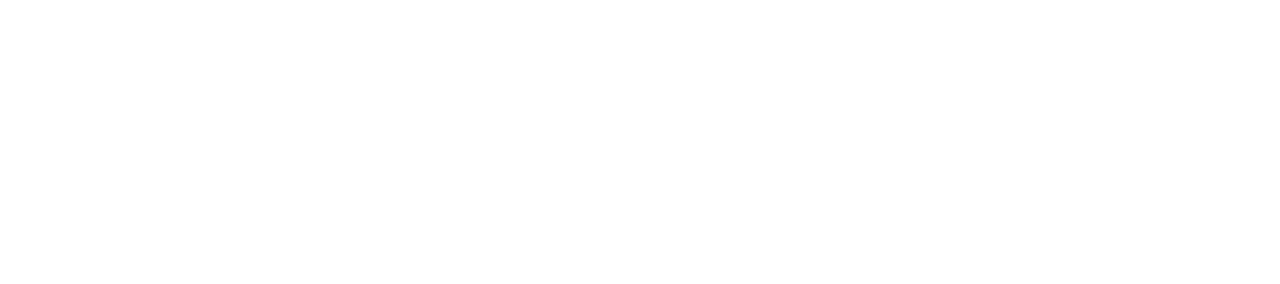
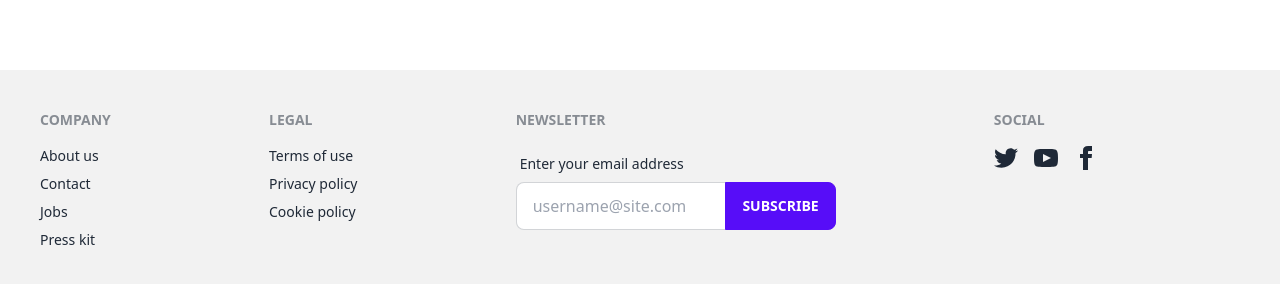
Before and after one commit to salmanahmedx/ecommerce-website-react, a React (Create React App) app: page / in a window 1280 px wide. Shown: the part 1554-1838 px from the top of the page. Before the commit the page ends 1624 px from the top, so only its background shows below. Built offline with nearby package versions, Linux system fonts and the light colour scheme.

Commit message:
footer sample structure

```diff
--- a/src/App.js
+++ b/src/App.js
@@ -1,14 +1,14 @@
 import './App.css';
 import Navbar from "./components/navbar/navbar"
-import Hero from './components/hero/hero';
-import PopularCollection from './components/popularCollection/popularCollection';
+import Home from './components/home/home';
+import Footer from './components/footer/footer';
 
 function App() {
   return (
     <div className="App">
       <Navbar></Navbar>
-      <Hero></Hero>
-      <PopularCollection></PopularCollection>
+      <Home></Home>
+      <Footer></Footer>
     </div>
   );
 }
--- /dev/null
+++ b/src/components/footer/footer.js
@@ -0,0 +1,46 @@
+import React from 'react';
+
+const footer = () => {
+    return (
+        <div>
+            <footer className="footer p-10 bg-base-200 text-base-content">
+                <div>
+                    <span className="footer-title">Company</span>
+                    <a className="link link-hover">About us</a>
+                    <a className="link link-hover">Contact</a>
+                    <a className="link link-hover">Jobs</a>
+                    <a className="link link-hover">Press kit</a>
+                </div>
+                <div>
+                    <span className="footer-title">Legal</span>
+                    <a className="link link-hover">Terms of use</a>
+                    <a className="link link-hover">Privacy policy</a>
+                    <a className="link link-hover">Cookie policy</a>
+                </div>
+                <div>
+                    <span className="footer-title">Newsletter</span>
+                    <div className="form-control w-80">
+                        <label className="label">
+                            <span className="label-text">Enter your email address</span>
+                        </label>
+                        <div className="relative">
+                            <input type="text" placeholder="username@site.com" className="input input-bordered w-full pr-16" />
+                            <button className="btn btn-primary absolute top-0 right-0 rounded-l-none">Subscribe</button>
+                        </div>
+                    </div>
+
+                </div>
+                <div>
+                    <span class="footer-title">Social</span>
+                    <div class="grid grid-flow-col gap-4">
+                        <a><svg xmlns="http://www.w3.org/2000/svg" width="24" height="24" viewBox="0 0 24 24" class="fill-current"><path d="M24 4.557c-.883.392-1.832.656-2.828.775 1.017-.609 1.798-1.574 2.165-2.724-.951.564-2.005.974-3.127 1.195-.897-.957-2.178-1.555-3.594-1.555-3.179 0-5.515 2.966-4.797 6.045-4.091-.205-7.719-2.165-10.148-5.144-1.29 2.213-.669 5.108 1.523 6.574-.806-.026-1.566-.247-2.229-.616-.054 2.281 1.581 4.415 3.949 4.89-.693.188-1.452.232-2.224.084.626 1.956 2.444 3.379 4.6 3.419-2.07 1.623-4.678 2.348-7.29 2.04 2.179 1.397 4.768 2.212 7.548 2.212 9.142 0 14.307-7.721 13.995-14.646.962-.695 1.797-1.562 2.457-2.549z"></path></svg></a>
+                        <a><svg xmlns="http://www.w3.org/2000/svg" width="24" height="24" viewBox="0 0 24 24" class="fill-current"><path d="M19.615 3.184c-3.604-.246-11.631-.245-15.23 0-3.897.266-4.356 2.62-4.385 8.816.029 6.185.484 8.549 4.385 8.816 3.6.245 11.626.246 15.23 0 3.897-.266 4.356-2.62 4.385-8.816-.029-6.185-.484-8.549-4.385-8.816zm-10.615 12.816v-8l8 3.993-8 4.007z"></path></svg></a>
+                        <a><svg xmlns="http://www.w3.org/2000/svg" width="24" height="24" viewBox="0 0 24 24" class="fill-current"><path d="M9 8h-3v4h3v12h5v-12h3.642l.358-4h-4v-1.667c0-.955.192-1.333 1.115-1.333h2.885v-5h-3.808c-3.596 0-5.192 1.583-5.192 4.615v3.385z"></path></svg></a>
+                    </div>
+                </div>
+            </footer>
+        </div>
+    );
+};
+
+export default footer;
--- /dev/null
+++ b/src/components/home/home.js
@@ -0,0 +1,14 @@
+import React from 'react';
+import Hero from '../hero/hero';
+import PopularCollection from '../popularCollection/popularCollection';
+
+const home = () => {
+    return (
+        <div>
+            <Hero></Hero>
+            <PopularCollection></PopularCollection>
+        </div>
+    );
+};
+
+export default home;
```
